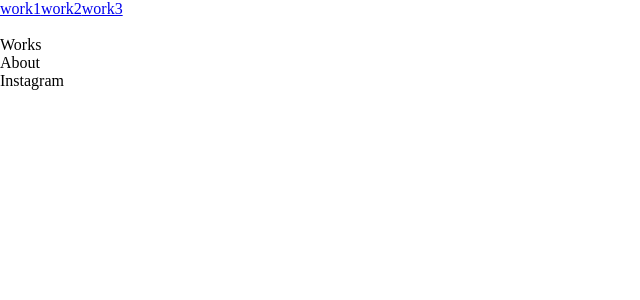
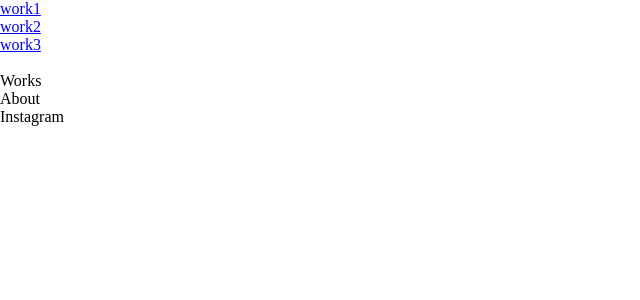
Before and after one commit to yongisadragon/younghyun, a React (Vite) app: page / in a window 1280 px wide. Shown: the top 300 px of the page, without its empty margins (0-640 px from the left). Built offline with nearby package versions, Linux system fonts and the light colour scheme.

Commit message:
worksindex 임시 스타일

```diff
--- a/src/components/WorksIndex.jsx
+++ b/src/components/WorksIndex.jsx
@@ -1,9 +1,10 @@
 import React from "react";
 import { NavLink } from "react-router-dom";
 import worksData from "../data/worksData";
+import styles from "./WorksIndex.module.css";
 export default function WorksIndex() {
   return (
-    <div>
+    <div className={styles.container}>
       {worksData?.map((work) => (
         <NavLink key={work.id} to={`/works/work${work.id}`}>
           {work.title}
--- /dev/null
+++ b/src/components/WorksIndex.module.css
@@ -0,0 +1,4 @@
+.container {
+  display: flex;
+  flex-direction: column;
+}
```
